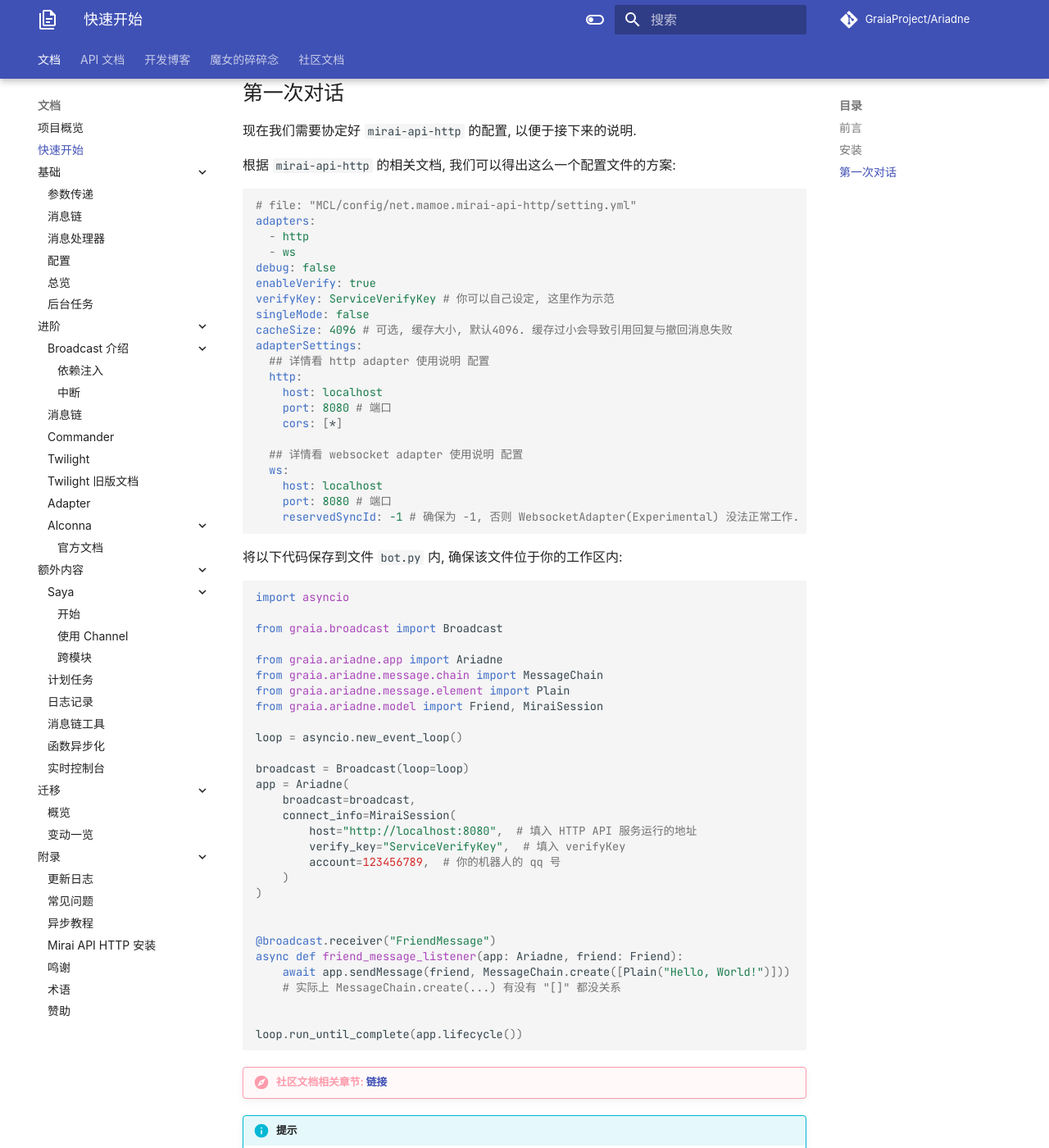
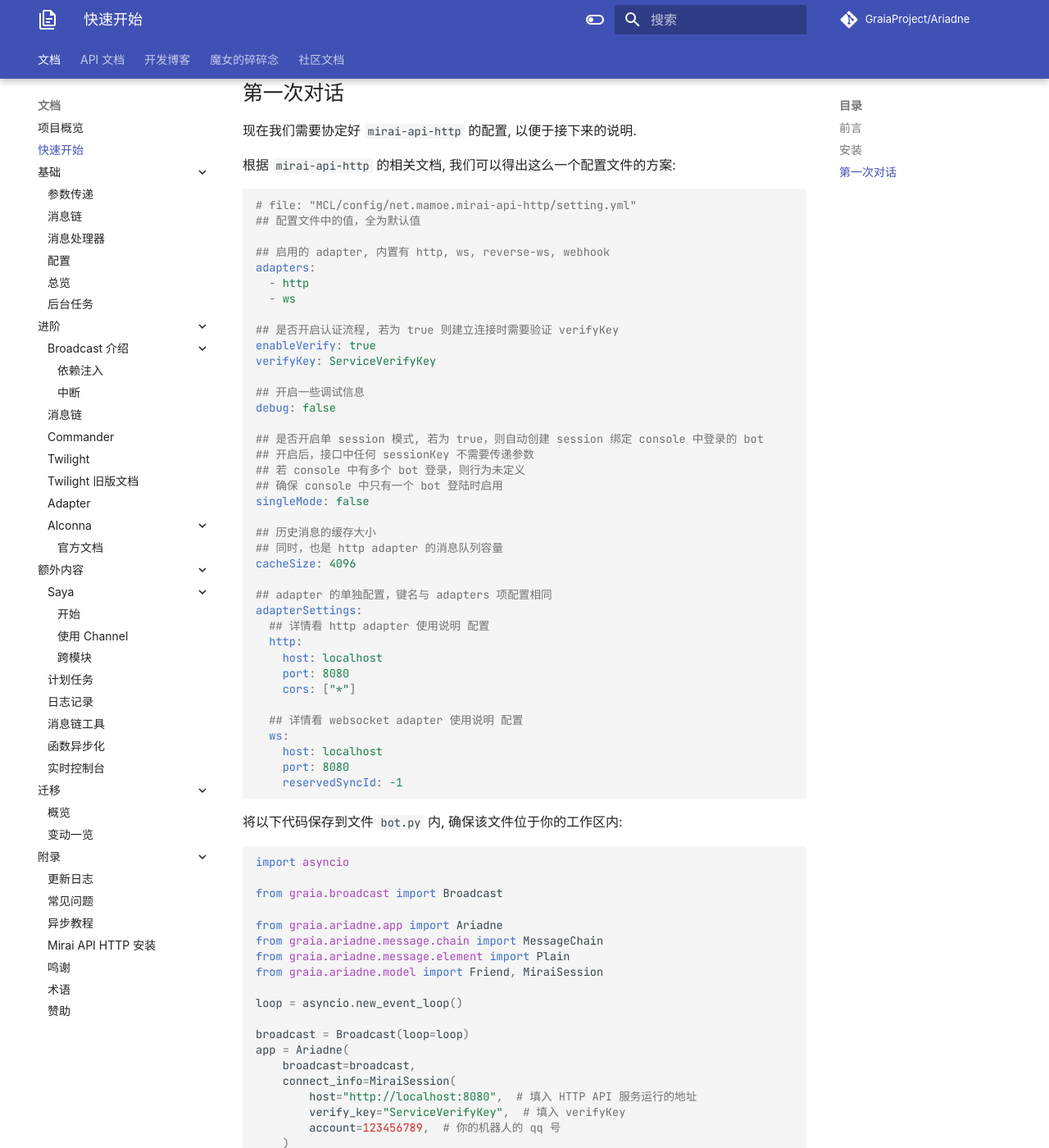
Before and after one commit to GraiaProject/Ariadne, an MkDocs documentation site: the page built from docs/quickstart.md, in a window 1280 px wide and 1400 px high, scrolled down 1390 px. Shown: the whole window at 82% size. Built offline with MkDocs 1.6.1 and Material for MkDocs 9.7.7, drawn with Linux system fonts in a browser that asks for light colours; comment, search, counter and statistics services are not loaded.

````diff
--- a/docs/quickstart.md
+++ b/docs/quickstart.md
@@ -69,26 +69,43 @@ poetry add graia-ariadne
 
 ```yaml
 # file: "MCL/config/net.mamoe.mirai-api-http/setting.yml"
+## 配置文件中的值，全为默认值
+
+## 启用的 adapter, 内置有 http, ws, reverse-ws, webhook
 adapters:
   - http
   - ws
+
+## 是否开启认证流程, 若为 true 则建立连接时需要验证 verifyKey
+enableVerify: true
+verifyKey: ServiceVerifyKey
+
+## 开启一些调试信息
 debug: false
-enableVerify: true
-verifyKey: ServiceVerifyKey # 你可以自己设定, 这里作为示范
+
+## 是否开启单 session 模式, 若为 true，则自动创建 session 绑定 console 中登录的 bot
+## 开启后，接口中任何 sessionKey 不需要传递参数
+## 若 console 中有多个 bot 登录，则行为未定义
+## 确保 console 中只有一个 bot 登陆时启用
 singleMode: false
-cacheSize: 4096 # 可选, 缓存大小, 默认4096. 缓存过小会导致引用回复与撤回消息失败
+
+## 历史消息的缓存大小
+## 同时，也是 http adapter 的消息队列容量
+cacheSize: 4096
+
+## adapter 的单独配置，键名与 adapters 项配置相同
 adapterSettings:
   ## 详情看 http adapter 使用说明 配置
   http:
     host: localhost
-    port: 8080 # 端口
-    cors: [*]
+    port: 8080
+    cors: ["*"]
 
   ## 详情看 websocket adapter 使用说明 配置
   ws:
     host: localhost
-    port: 8080 # 端口
-    reservedSyncId: -1 # 确保为 -1, 否则 WebsocketAdapter(Experimental) 没法正常工作.
+    port: 8080
+    reservedSyncId: -1
 ```
 
 将以下代码保存到文件 `bot.py` 内, 确保该文件位于你的工作区内:
````
Also changed, not shown: docs/appendix/mah-install.md (+3 -3 lines).
